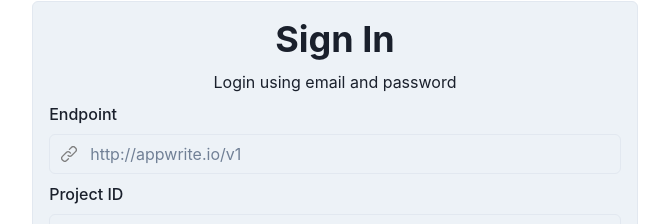
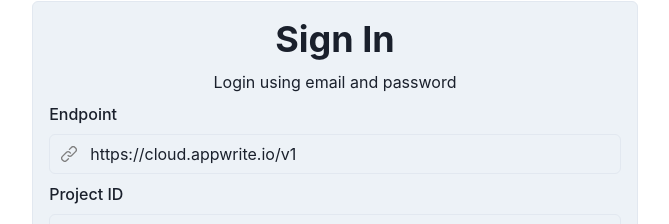
Before and after one commit to stnguyen90/appwrite-explorer, a React (Vite) app: page / in a window 1280 px wide. Shown: the part 112-336 px from the top of the page, without its empty margins (305-974 px from the left). Built offline with nearby package versions, Linux system fonts and the light colour scheme; no server answers.

Commit message:
feat: use cloud as default endpoint

```diff
--- a/src/pages/Login.tsx
+++ b/src/pages/Login.tsx
@@ -142,7 +142,7 @@
                     {...register("endpoint", {
                       required: "This is required",
                     })}
-                    placeholder="http://appwrite.io/v1"
+                    defaultValue="https://cloud.appwrite.io/v1"
                   />
                 </InputGroup>
                 <FormErrorMessage>{errors.endpoint?.message}</FormErrorMessage>
```
